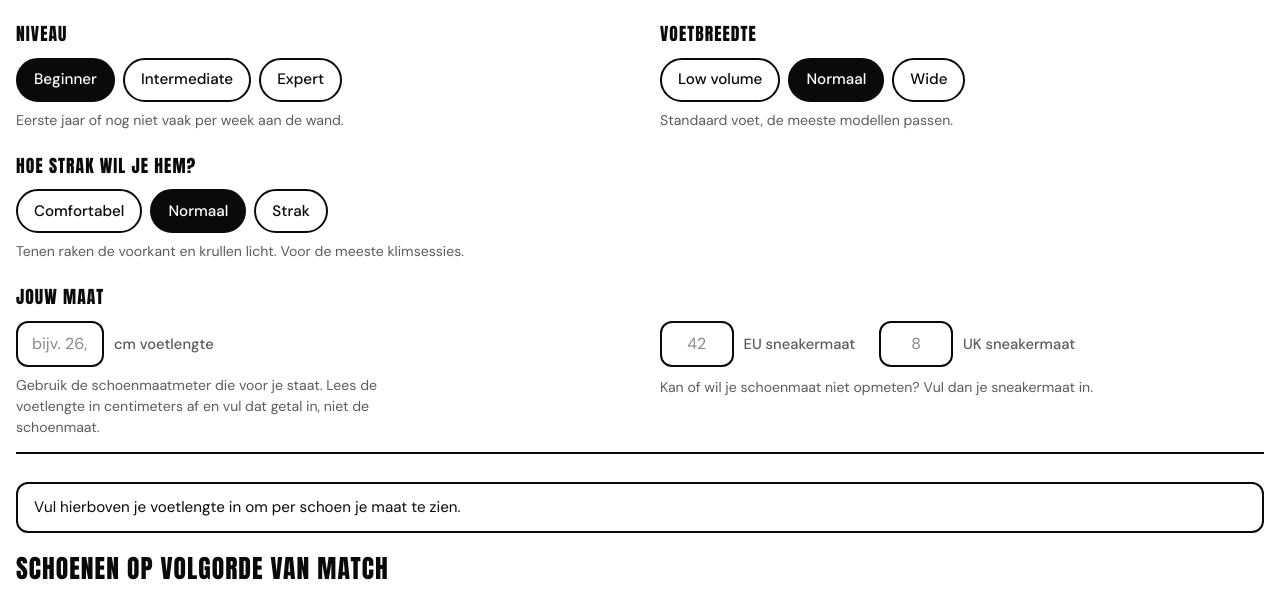
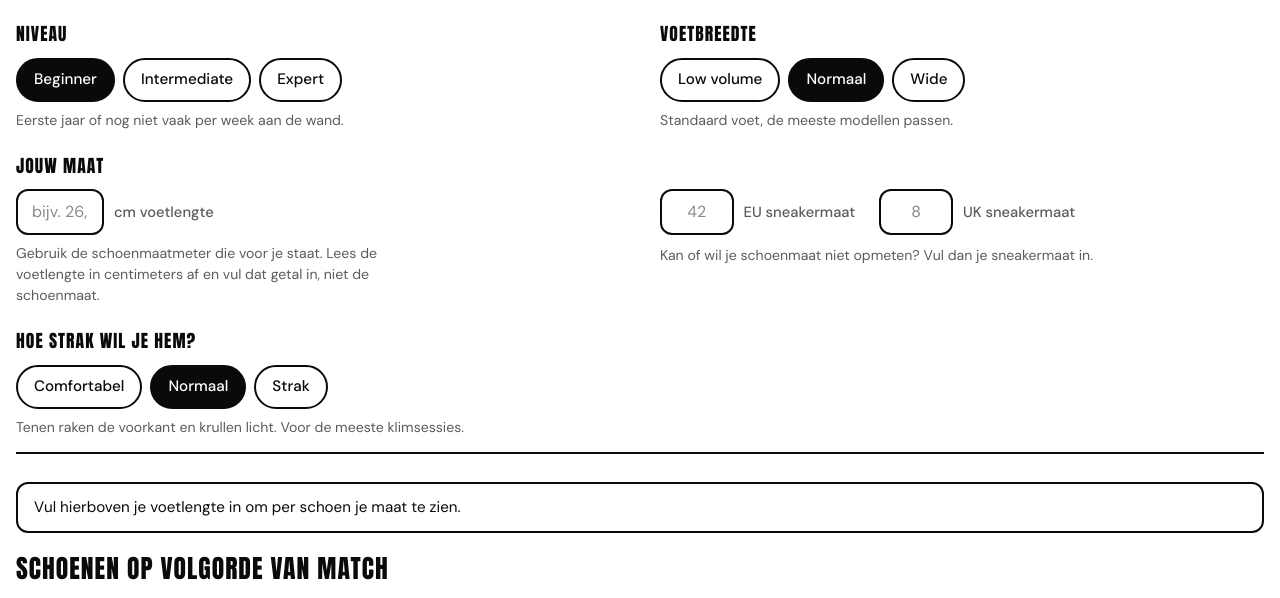
Before and after one commit to Monkshoechooser/choose, a plain HTML site: page Klimschoen-keuzehulp.html in a window 1280 px wide. Shown: the part 172-770 px from the top of the page. Drawn offline with Linux system fonts and the light colour scheme.

Commit message:
Swap Jouw maat and Hoe strak order
Co-Authored-By: Claude Sonnet 5.5 <noreply@anthropic.com>
Claude-Session: https://claude.ai/code/session_01JYe5RuQUjR1CVeK8zQgsEm

```diff
--- a/Klimschoen-keuzehulp.html
+++ b/Klimschoen-keuzehulp.html
@@ -148,7 +148,7 @@ footer{margin-top:32px;font-size:.88rem;color:var(--muted);max-width:68ch;border
 .pop .pm span{color:var(--accent)}
 .pop p{margin:0 0 10px}
 .sizegrid .alt{margin-top:0}
-.q fieldset.full{margin-bottom:0}
+.q fieldset:last-of-type{margin-bottom:0}
 .q{padding-bottom:14px}
 #althint:empty{display:none}
 @media(min-width:720px){
@@ -211,7 +211,6 @@ body{margin:0}[hidden]{display:none!important}img.photo{max-width:100%}
   <form class="q" id="q" onsubmit="return false">
     <fieldset><legend data-t="lg_level">Niveau</legend><div class="opts" data-k="level"></div><p class="hint" data-h="level"></p></fieldset>
     <fieldset><legend data-t="lg_width">Voetbreedte</legend><div class="opts" data-k="width"></div><p class="hint" data-h="width"></p></fieldset>
-    <fieldset><legend data-t="snugq">Hoe strak wil je hem?</legend><div class="opts" data-k="snug"></div><p class="hint" data-h="snug"></p></fieldset>
     <fieldset class="full"><legend data-t="lg_size">Jouw maat</legend>
       <div class="sizegrid">
       <div class="cmcol">
@@ -226,6 +225,7 @@ body{margin:0}[hidden]{display:none!important}img.photo{max-width:100%}
       <p class="hint" id="althint"></p>
       </div>
     </fieldset>
+    <fieldset><legend data-t="snugq">Hoe strak wil je hem?</legend><div class="opts" data-k="snug"></div><p class="hint" data-h="snug"></p></fieldset>
   </form>
 
   <section class="res" aria-live="polite">
```
Also changed, not shown: index.html (+2 -2 lines).
